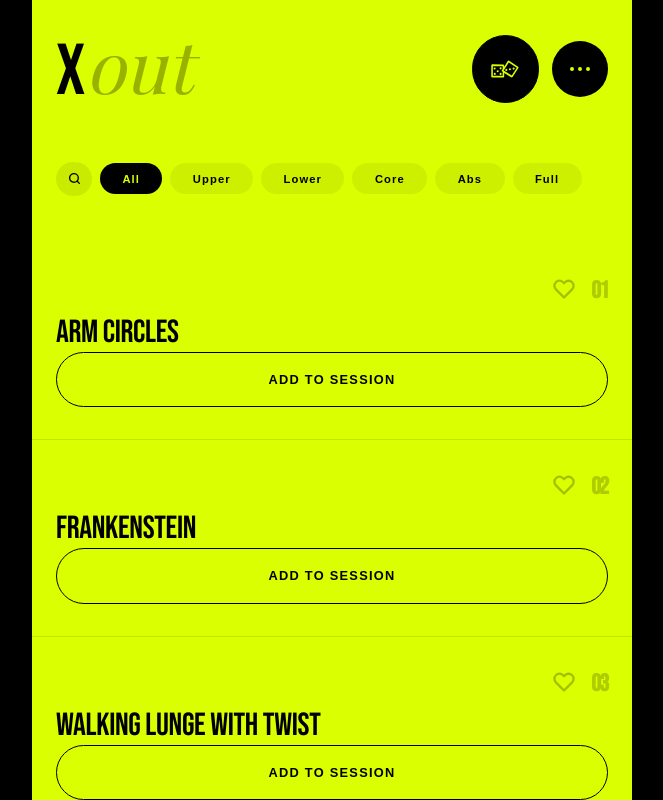
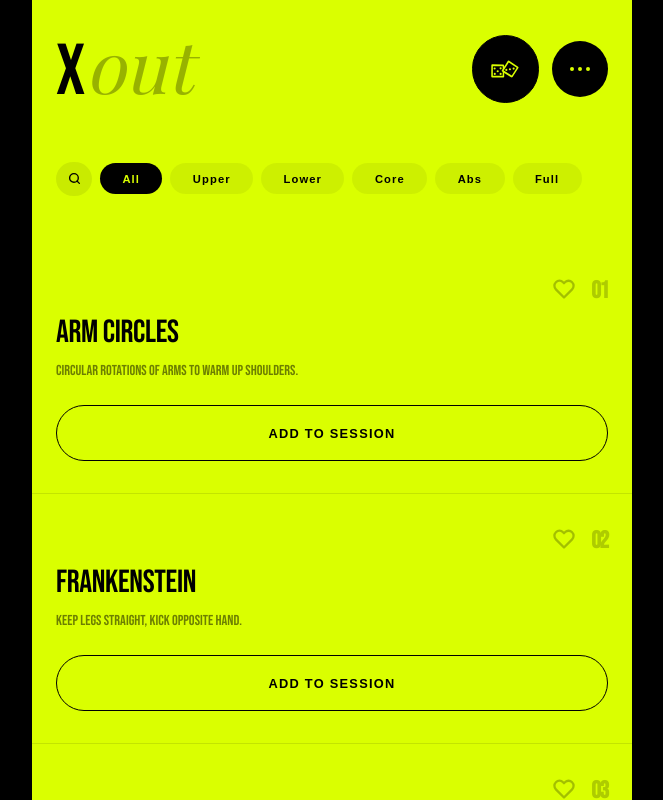
Before and after one commit to seccifabio/Xout, a Next.js app: page / in a window 1280 px wide. Both pictures are taken after a click on the button 814 px from the left and 68 px from the top of the page. Shown: the whole page, without its empty margins (308-971 px from the left). Built offline with nearby package versions, Linux system fonts and the light colour scheme; a web font is replaced by a local one.

Commit message:
UI: Restore exercise descriptions to cards while keeping badges and specs hidden.

```diff
--- a/src/app/page.tsx
+++ b/src/app/page.tsx
@@ -1124,7 +1124,16 @@ export default function Home() {
                   {ex.name}
                 </h3>
 
-                {/* Information hidden under title */}
+                <p style={{
+                  fontSize: "0.9rem",
+                  opacity: 0.5,
+                  lineHeight: "1.5",
+                  marginTop: "0.5rem",
+                  marginBottom: "1.5rem",
+                  color: selectionMode === 'manual' ? "black" : "white"
+                }}>
+                  {ex.desc}
+                </p>
 
 
 
```
